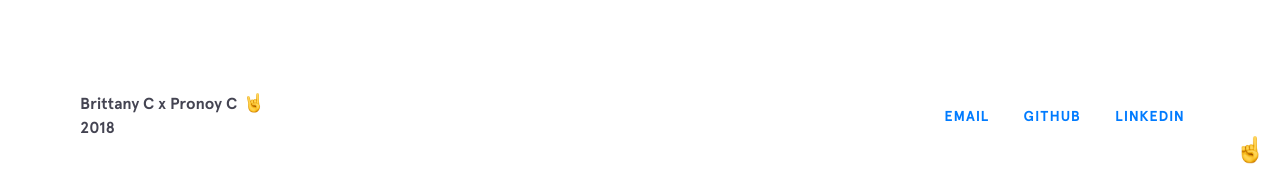
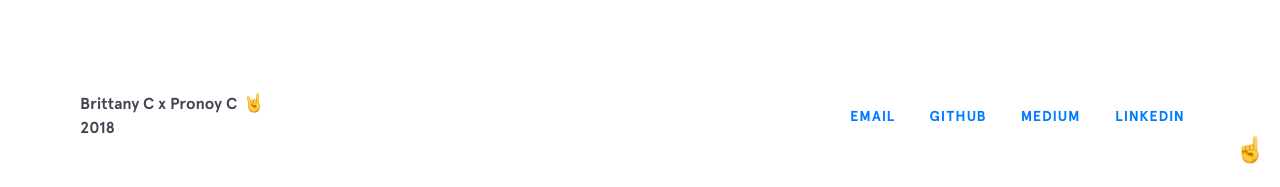
Before and after one commit to PronoyC/pronoyc.github.io, a Jekyll site: the page built from index.html, in a window 1280 px wide and 900 px high, scrolled down 3936 px. Shown: the part 710-897 px from the top of the window. Built offline with Jekyll 4.4.1, drawn with Linux system fonts in a browser that asks for light colours; nearby versions of some CDN libraries.

Commit message:
Update _config.yml

```diff
--- a/_config.yml
+++ b/_config.yml
@@ -13,6 +13,8 @@ social:
     url: mailto:pronoy.chaudhuri@uwaterloo.ca
   - title: github
     url: https://github.com/PronoyC
+  - title: medium
+    url: https://medium.com/@pronoyc
   - title: linkedin
     url: https://www.linkedin.com/in/pronoyc/
 
```
